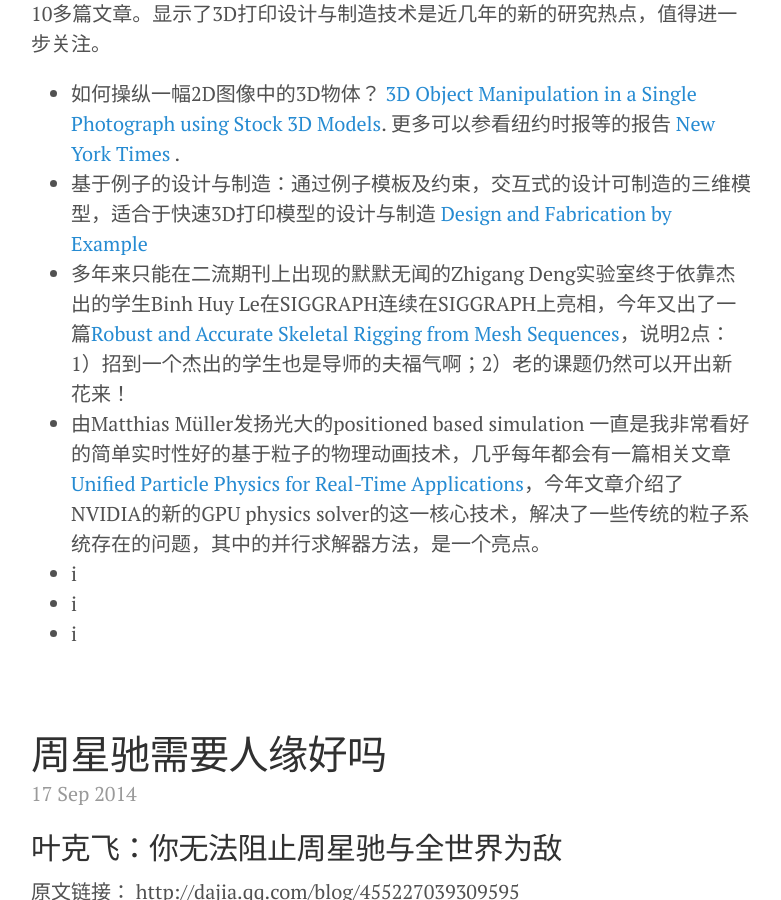
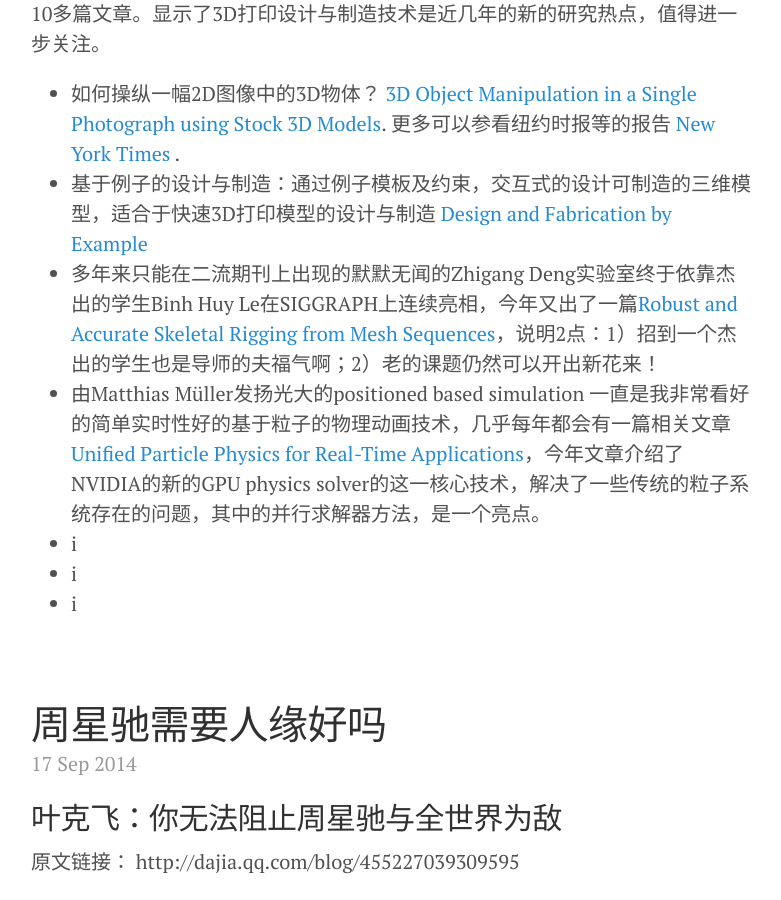
Before and after one commit to hwdong/hwdong-old.github.io, a Jekyll site: the page built from index.html, in a window 1280 px wide and 900 px high, scrolled down 372 px. Shown: the whole window, without its empty margins (249-1030 px from the left). Built offline with Jekyll 4.4.1, drawn with Linux system fonts in a browser that asks for light colours; Markdown is read by kramdown in place of the engine named in the settings; the list of posts is cut into pages by our own code.

Commit message:
Updated 2014-09-20-SIGGRAPH2014.md

```diff
--- a/_posts/2014-09-20-SIGGRAPH2014.md
+++ b/_posts/2014-09-20-SIGGRAPH2014.md
@@ -8,7 +8,7 @@
 - 如何操纵一幅2D图像中的3D物体？
  [3D Object Manipulation in a Single Photograph using Stock 3D Models](http://www.cs.cmu.edu/~om3d/). 更多可以参看纽约时报等的报告 [ New York Times](http://www.nytimes.com/2014/08/12/science/3-d-tool-guesses-what-a-photo-is-missing.html) .
 - 基于例子的设计与制造：通过例子模板及约束，交互式的设计可制造的三维模型，适合于快速3D打印模型的设计与制造 [Design and Fabrication by Example](http://fabbyexample.csail.mit.edu/)
-- 多年来只能在二流期刊上出现的默默无闻的Zhigang Deng实验室终于依靠杰出的学生Binh Huy Le在SIGGRAPH连续在SIGGRAPH上亮相，今年又出了一篇[Robust and Accurate Skeletal Rigging from Mesh Sequences](http://graphics.cs.uh.edu/ble/papers/2014s-ske/)，说明2点：1）招到一个杰出的学生也是导师的夫福气啊；2）老的课题仍然可以开出新花来！
+- 多年来只能在二流期刊上出现的默默无闻的Zhigang Deng实验室终于依靠杰出的学生Binh Huy Le在SIGGRAPH上连续亮相，今年又出了一篇[Robust and Accurate Skeletal Rigging from Mesh Sequences](http://graphics.cs.uh.edu/ble/papers/2014s-ske/)，说明2点：1）招到一个杰出的学生也是导师的夫福气啊；2）老的课题仍然可以开出新花来！
 - 由Matthias Müller发扬光大的positioned based simulation 一直是我非常看好的简单实时性好的基于粒子的物理动画技术，几乎每年都会有一篇相关文章[Unified Particle Physics for Real-Time Applications](http://blog.mmacklin.com/flex/)，今年文章介绍了NVIDIA的新的GPU physics solver的这一核心技术，解决了一些传统的粒子系统存在的问题，其中的并行求解器方法，是一个亮点。
 - i
 - i
```
